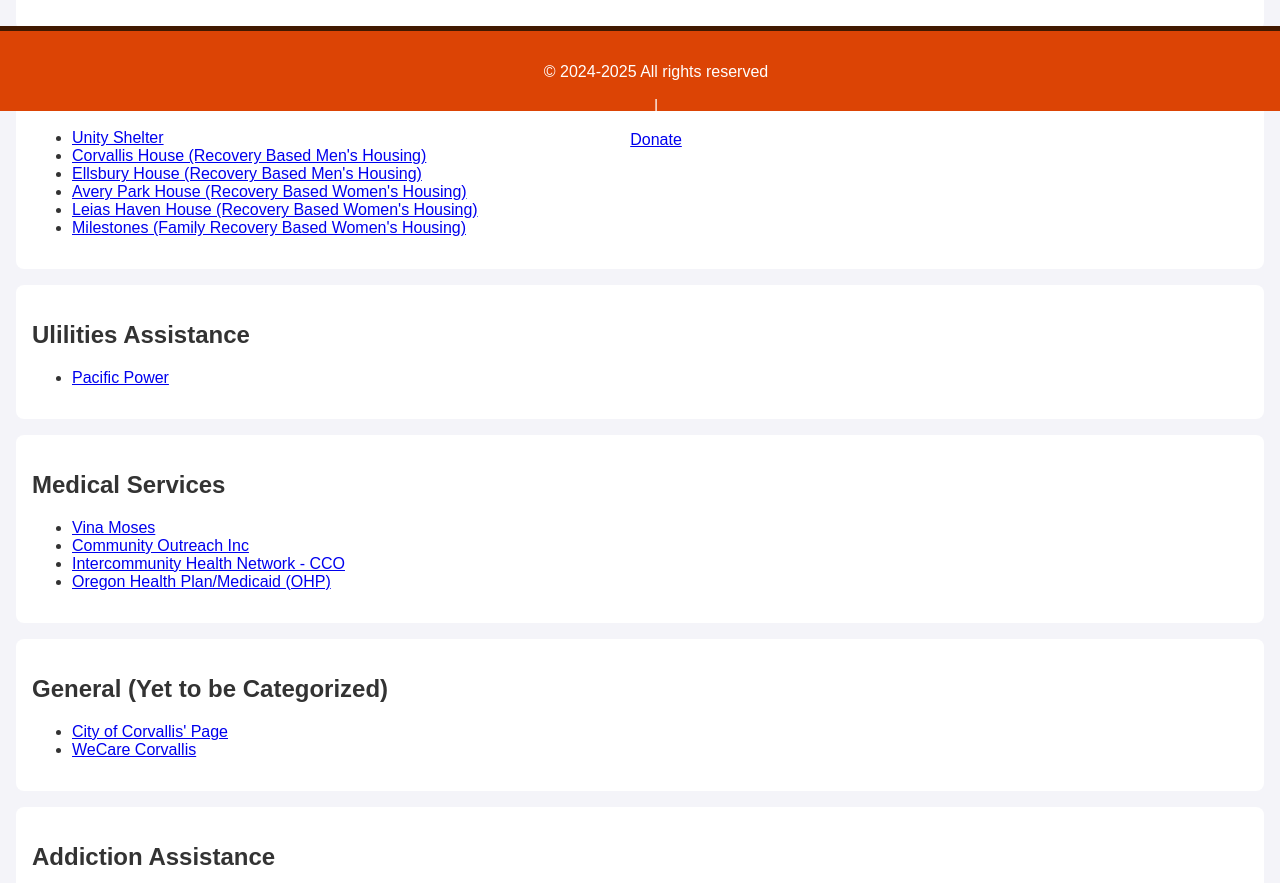
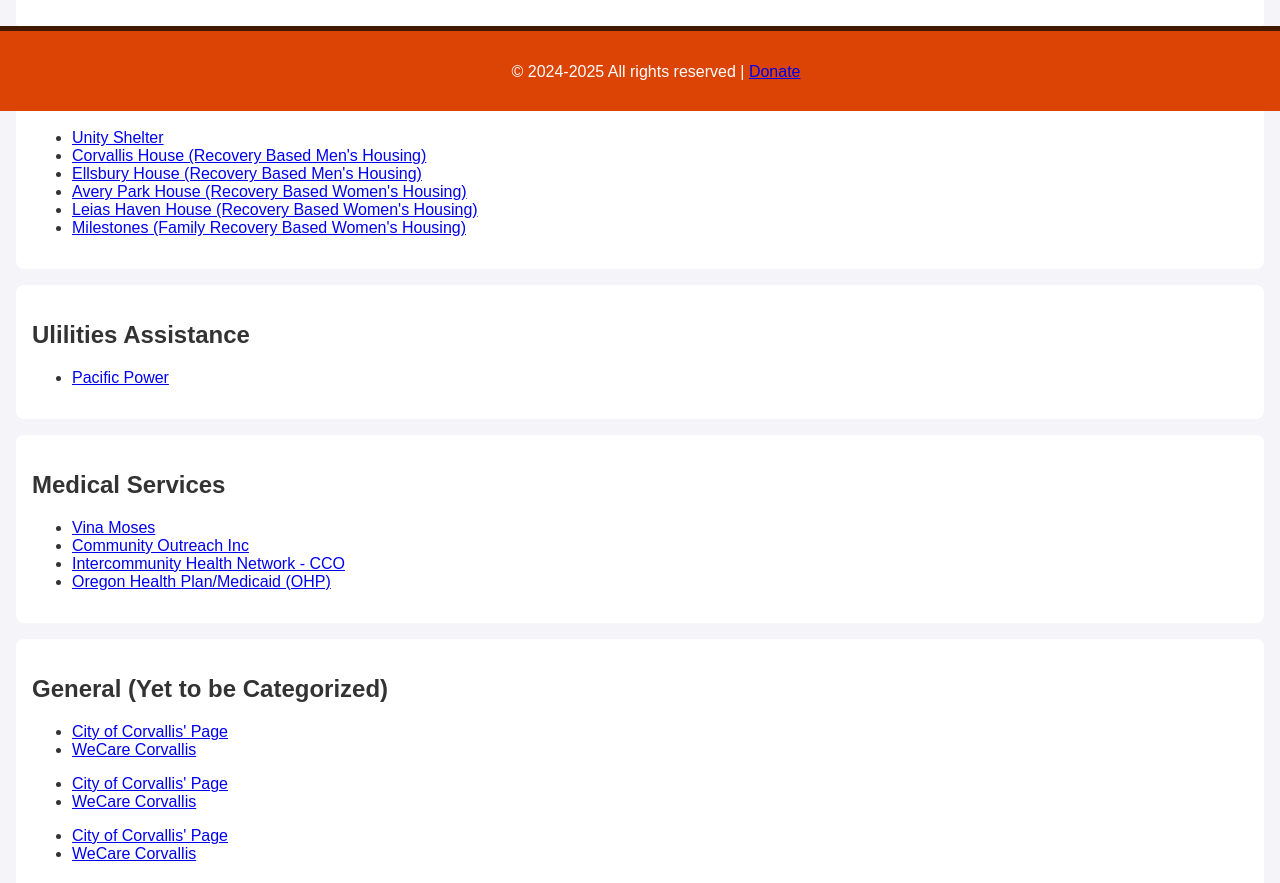
Before and after one commit to wLunnen/Corvallis, a plain HTML site: page index.html in a window 1280 px wide. Shown: the part 689-1572 px from the top of the page. Drawn offline with Linux system fonts and the light colour scheme.

Commit message:
Update index.html

```diff
--- a/index.html
+++ b/index.html
@@ -84,6 +84,7 @@
 
   <section id="general">
     <h2>General (Yet to be Categorized)</h2>
+    <div col-sm-4>
       <ul>
         <!--
         <li><a href="https://www.linnbenton.edu/rrc">Linn-Benton</a></li>
@@ -91,6 +92,25 @@
         <li><a href="https://www.corvallisoregon.gov/cd/page/local-assistance-resources">City of Corvallis' Page</a></li>
         <li><a href="https://www.wecarecorvallis.org">WeCare Corvallis</a></li>
       </ul>
+    </div>
+    <div col-sm-4>
+      <ul>
+        <!--
+        <li><a href="https://www.linnbenton.edu/rrc">Linn-Benton</a></li>
+        -->
+        <li><a href="https://www.corvallisoregon.gov/cd/page/local-assistance-resources">City of Corvallis' Page</a></li>
+        <li><a href="https://www.wecarecorvallis.org">WeCare Corvallis</a></li>
+      </ul>
+    </div>
+    <div col-sm-4>
+      <ul>
+        <!--
+        <li><a href="https://www.linnbenton.edu/rrc">Linn-Benton</a></li>
+        -->
+        <li><a href="https://www.corvallisoregon.gov/cd/page/local-assistance-resources">City of Corvallis' Page</a></li>
+        <li><a href="https://www.wecarecorvallis.org">WeCare Corvallis</a></li>
+      </ul>
+    </div>
   </section>
 
   <section id="addiction">
@@ -146,6 +166,6 @@
 </br>
 
   <footer>
-    <p> &copy; 2024-<script type="text/javascript">var year = new Date();document.write(year.getFullYear());</script> All rights reserved <p style="text-color:#411900;">|</p> <a href="https://linktr.ee/quarter.puerto">Donate</a> </p>
+    <p> &copy; 2024-<script type="text/javascript">var year = new Date();document.write(year.getFullYear());</script> All rights reserved | <a href="https://www.corvallisoregon.gov/c3/page/donate-center">Donate</a> </p>
   </footer>
 </body>
```
Lines whose indentation alone changed are shown as unchanged.
